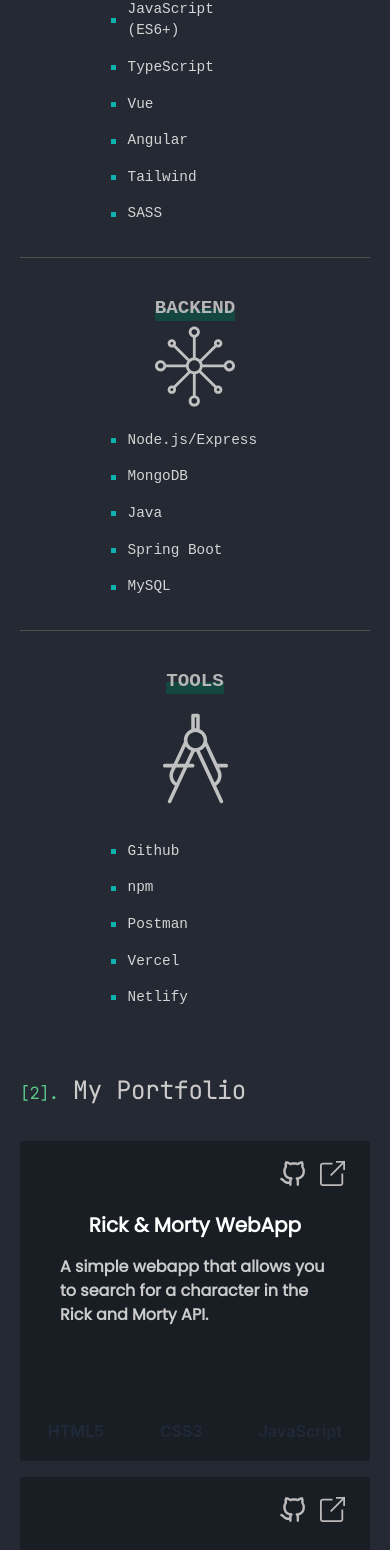
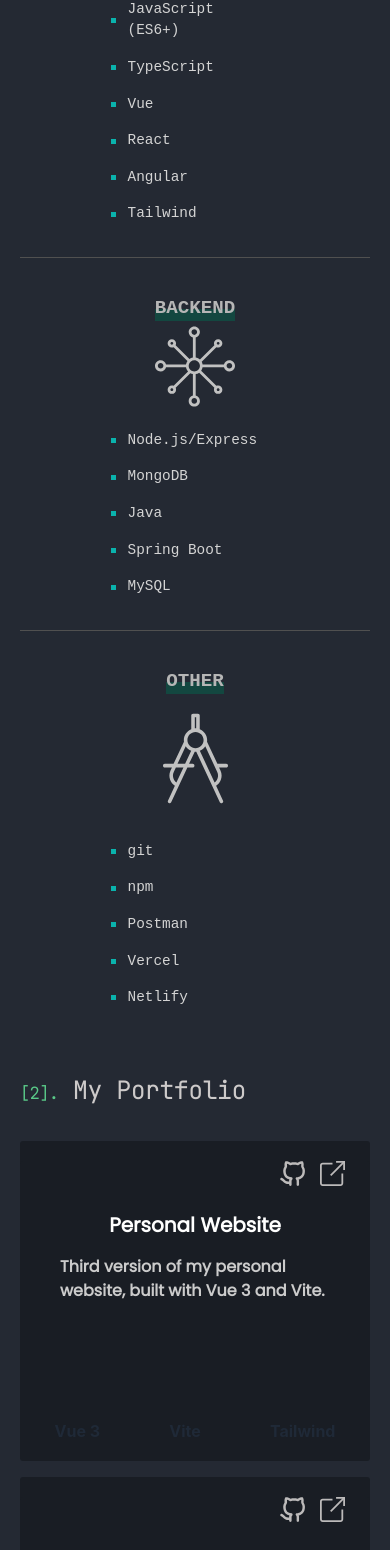
Before and after one commit to pablo-menor/portfolio-v3, a Vue app: page / in a window 390 px wide. Shown: the part 1051-2601 px from the top of the page. Built offline with nearby package versions, Linux system fonts and the light colour scheme.

Commit message:
fixed menu mobile icon

```diff
--- a/src/components/MobileMenu.vue
+++ b/src/components/MobileMenu.vue
@@ -11,6 +11,9 @@ export default {
     toggleMenu() {
       this.$emit("click");
     },
+    switchIcon() {
+      this.$refs.icon.click()
+    }
   },
 };
 </script>
@@ -19,7 +22,7 @@ export default {
   <div class="mobile-menu-container">
     <label class="btn btn-circle swap swap-rotate mx-2 my-2" id="hamburguer">
       <!-- this hidden checkbox controls the state -->
-      <input type="checkbox" @click="toggleMenu()" />
+      <input ref="icon" type="checkbox" @click="toggleMenu()"/>
 
       <!-- hamburger icon -->
       <svg
@@ -47,7 +50,7 @@ export default {
         />
       </svg>
     </label>
-    <ul v-show="isOpen" class="menu bg-base-100 rounded-box menu-mobile">
+    <ul v-show="isOpen" class="menu bg-base-100 rounded-box menu-mobile" @click="switchIcon()">
       <li class="mt-20">
         <a class="hover:bg-[#6419e6]" href="#home">
           <div class="svg-container">
--- a/src/components/Portfolio.vue
+++ b/src/components/Portfolio.vue
@@ -5,14 +5,19 @@
     </h2>
     <div class="projects flex flex-col mt-8 gap-4">
       <single-project
+        title="Personal Website"
+        desc="Third version of my personal website, built with Vue 3 and Vite."
+        tech="Vue 3, Vite, Tailwind"
+      ></single-project>
+      <single-project
+        title="Google Keep Clone"
+        desc="A simple app I built in order to learn React and Firebase."
+        tech="React, Firebase, Vite"
+      ></single-project>
+      <single-project
         title="Rick & Morty WebApp"
         desc="A simple webapp that allows you to search for a character in the Rick and Morty API."
         tech="HTML5, CSS3, JavaScript"
-      ></single-project>
-      <single-project
-        title="Personal Website"
-        desc="Third version of my personal website, built with Vue 3 and Vite."
-        tech="Vue 3, Vite, Tailwind"
       ></single-project>
     </div>
   </section>
--- a/src/components/Skills.vue
+++ b/src/components/Skills.vue
@@ -49,9 +49,9 @@
           <li>JavaScript (ES6+)</li>
           <li>TypeScript</li>
           <li>Vue</li>
+          <li>React</li>
           <li>Angular</li>
           <li>Tailwind</li>
-          <li>SASS</li>
         </ul>
       </article>
       <article class="back-tech">
@@ -80,10 +80,10 @@
         </ul>
       </article>
       <article class="tools-tech">
-        <h3 class="tools-title">TOOLS</h3>
+        <h3 class="tools-title">OTHER</h3>
         <div class="svg-front">
           <svg
-          class="m-auto svg-tech"
+            class="m-auto svg-tech"
             width="65"
             height="165"
             viewBox="0 0 120 165"
@@ -97,7 +97,7 @@
           </svg>
         </div>
         <ul class="front-list">
-          <li>Github</li>
+          <li>git</li>
           <li>npm</li>
           <li>Postman</li>
           <li>Vercel</li>
@@ -146,7 +146,8 @@ export default {
   position: relative;
 }
 
-.front-tech, .back-tech {
+.front-tech,
+.back-tech {
   border-bottom: 1px solid #505050;
   padding-bottom: 2rem;
 }
```
